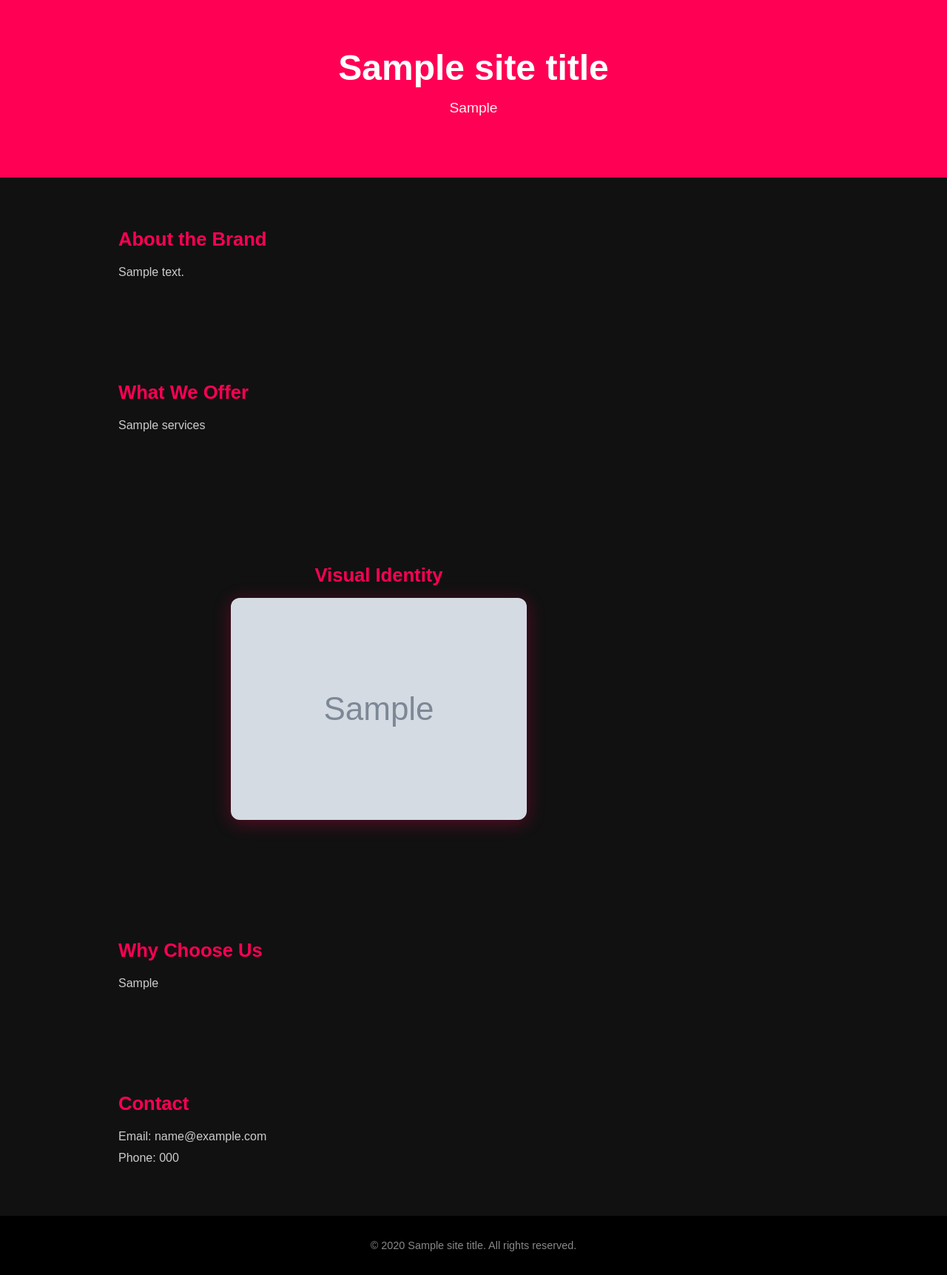
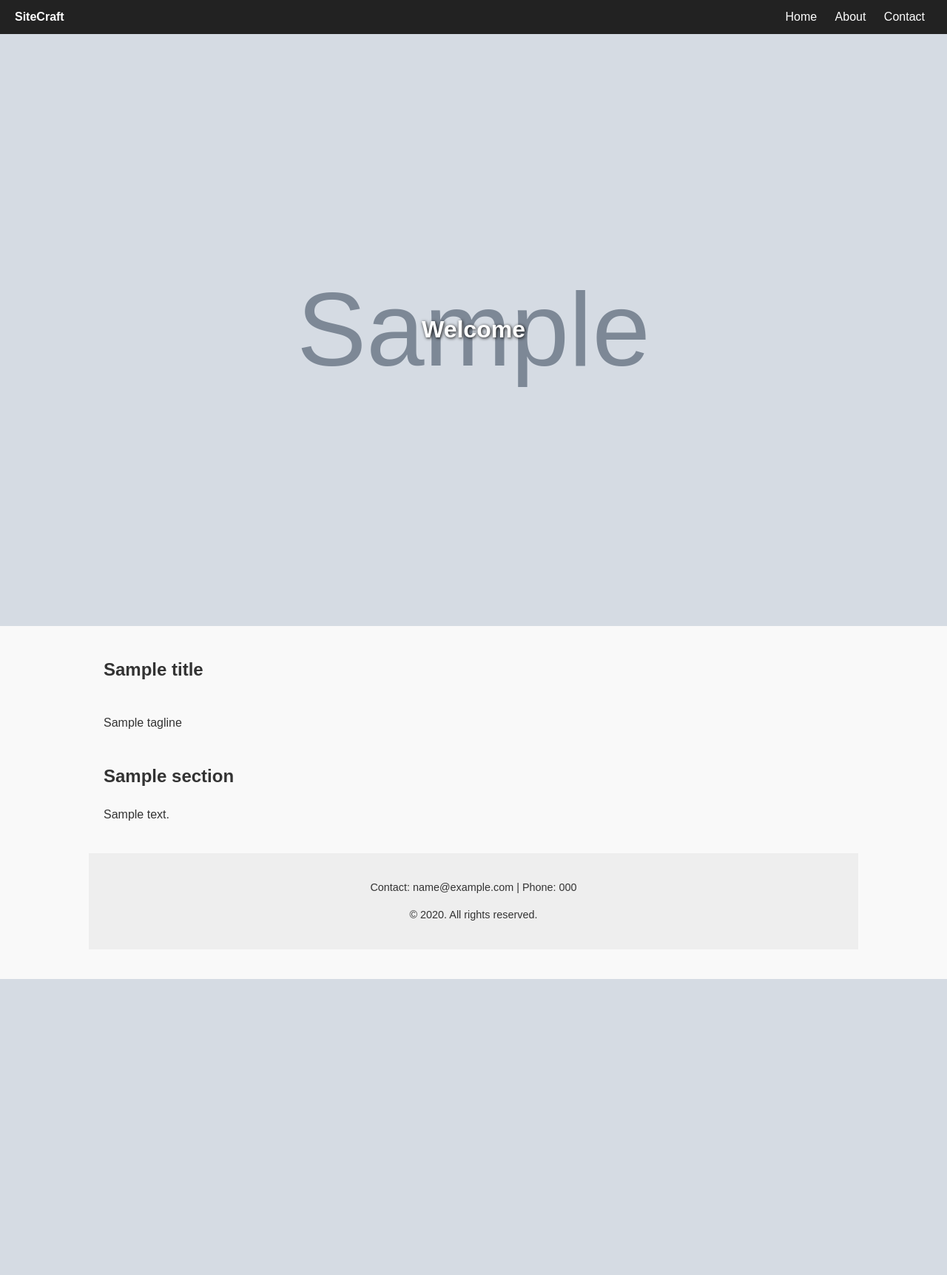
Before and after one commit to chehanvey-ctrl/sitecraft-backend, a Python web app: template templates/bold_brand_builder.html in a window 1280 px wide. Shown: the whole page at 74% size. After the commit the page ends 1323 px from the top, so only its background shows below. Run offline with Jinja, Linux system fonts and the light colour scheme; the template is opened without the code that fills it: most values are stand-ins (such as "Sample title", 1, 10 or a date in 2020); grey boxes marked "Sample" are stand-in pictures.

Commit message:
Update bold_brand_builder.html

```diff
--- a/templates/bold_brand_builder.html
+++ b/templates/bold_brand_builder.html
@@ -1,106 +1,81 @@
-<!DOCTYPE html>
-<html lang="en">
+<!DOCTYPE html><html lang="en">
 <head>
-  <meta charset="UTF-8" />
-  <meta name="viewport" content="width=device-width, initial-scale=1.0"/>
-  <title>{{ site_title }}</title>
+  <meta charset="UTF-8">
+  <meta name="viewport" content="width=device-width, initial-scale=1.0">
+  <title>{{ title }}</title>
   <style>
     body {
+      font-family: Arial, sans-serif;
       margin: 0;
-      font-family: 'Montserrat', sans-serif;
-      background-color: #111;
-      color: #fff;
+      padding: 0;
+      line-height: 1.6;
+      background-color: #f9f9f9;
+      color: #333;
     }
-
-    header {
-      background-color: #ff0055;
-      padding: 4rem 2rem;
-      text-align: center;
+    header.hero {
+      background-image: url('{{ image_url }}');
+      background-size: cover;
+      background-position: center;
+      height: 100vh;
+      display: flex;
+      align-items: center;
+      justify-content: center;
+      color: white;
+      text-shadow: 1px 1px 4px #000;
     }
-
-    header h1 {
-      font-size: 3rem;
-      margin: 0;
+    nav {
+      background: #222;
+      color: white;
+      padding: 10px 20px;
+      display: flex;
+      justify-content: space-between;
+      align-items: center;
     }
-
-    header p {
-      margin-top: 1rem;
-      font-size: 1.2rem;
-      color: #ffeef2;
+    nav a {
+      color: white;
+      margin: 0 10px;
+      text-decoration: none;
     }
-
-    .section {
-      padding: 3rem 2rem;
-      max-width: 960px;
-      margin: auto;
+    .title-section, .tagline-section, .ai-sections, footer {
+      max-width: 1000px;
+      margin: 40px auto;
+      padding: 0 20px;
     }
-
-    .section h2 {
-      color: #ff0055;
-      font-size: 1.6rem;
-      margin-bottom: 1rem;
+    .section-block {
+      margin-bottom: 30px;
     }
-
-    .section p {
-      line-height: 1.8;
-      color: #ccc;
-    }
-
-    .ai-image {
-      text-align: center;
-      margin: 2.5rem 0;
-    }
-
-    .ai-image img {
-      max-width: 100%;
-      border-radius: 12px;
-      box-shadow: 0 4px 25px rgba(255, 0, 85, 0.3);
-    }
-
     footer {
       text-align: center;
-      padding: 2rem;
-      background-color: #000;
-      font-size: 0.9rem;
-      color: #888;
+      padding: 20px;
+      background: #eee;
+      font-size: 0.9em;
     }
   </style>
 </head>
 <body>
-
-  <header>
-    <h1>{{ site_title }}</h1>
-    <p>{{ site_tagline }}</p>
-  </header>
-
-  <section class="section">
-    <h2>About the Brand</h2>
-    <p>{{ about_us }}</p>
-  </section>
-
-  <section class="section">
-    <h2>What We Offer</h2>
-    <p>{{ services }}</p>
-  </section>
-
-  <section class="section ai-image">
-    <h2>Visual Identity</h2>
-    <img src="{{ image_url }}" alt="AI brand visual" />
-  </section>
-
-  <section class="section">
-    <h2>Why Choose Us</h2>
-    <p>{{ value_proposition }}</p>
-  </section>
-
-  <section class="section">
-    <h2>Contact</h2>
-    <p>Email: {{ contact_email }}<br>Phone: {{ contact_phone }}</p>
-  </section>
-
-  <footer>
-    © {{ year }} {{ site_title }}. All rights reserved.
+  <nav>
+    <div><strong>SiteCraft</strong></div>
+    <div>
+      <a href="#">Home</a>
+      <a href="#">About</a>
+      <a href="#">Contact</a>
+    </div>
+  </nav>  <header class="hero">
+    <h1>Welcome</h1>
+  </header>  <section class="title-section">
+    <h2>{{ title }}</h2>
+  </section>  <section class="tagline-section">
+    <p>{{ tagline }}</p>
+  </section>  <section class="ai-sections">
+    {% for section in section_content %}
+      <div class="section-block">
+        <h2>{{ section.heading }}</h2>
+        <p>{{ section.body }}</p>
+      </div>
+    {% endfor %}
+  </section>  <footer>
+    <p>Contact: {{ contact_email }} | Phone: {{ contact_phone }}</p>
+    <p>&copy; {{ year }}. All rights reserved.</p>
   </footer>
-
 </body>
 </html>
```
